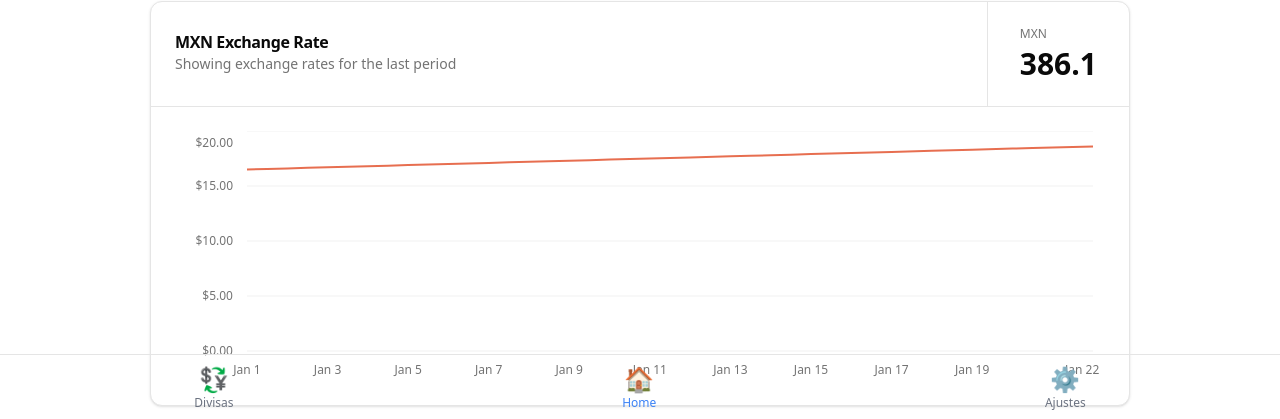
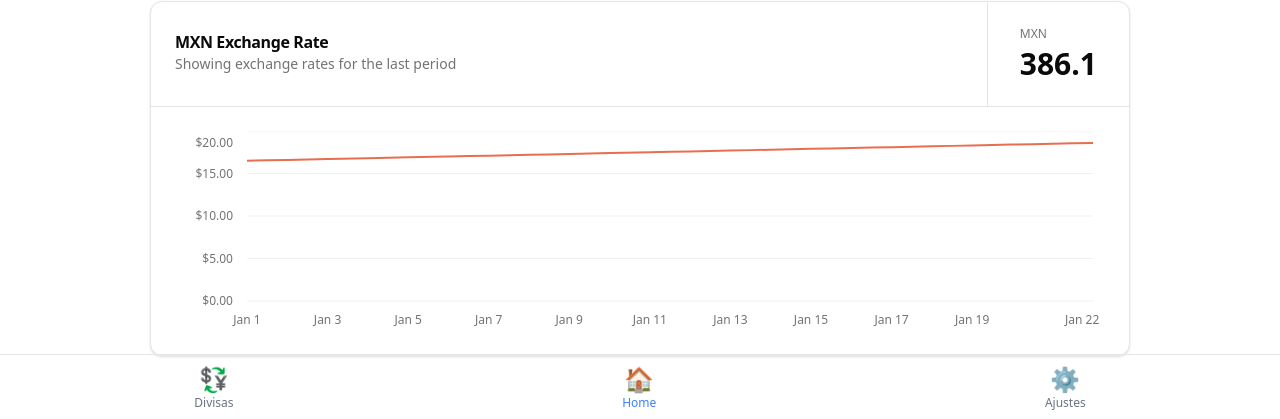
Before and after one commit to AbelardoReyes/AppConversion, a React (Vite) app: page /Home in a window 1280 px wide. Shown: the part 381-800 px from the top of the page. Built offline with nearby package versions, Linux system fonts and the light colour scheme.

Commit message:
adding exchange

```diff
--- a/src/App.tsx
+++ b/src/App.tsx
@@ -1,4 +1,4 @@
-import React, { useEffect, useState } from "react";
+import { useEffect, useState } from "react";
 import Divisas from "./components/divisas/Divisas";
 import Home from "./components/home/Home";
 import Ajustes from "./components/ajustes/Ajustes";
@@ -35,7 +35,8 @@ export default function App() {
           <Route path="/divisas/edit/:divisa" element={<EditDivisa />} />
           <Route path="/ajustes" element={<Ajustes />} />
         </Routes>
-      </div>{" "}
+      </div>
+      {" "}
       {hidden ? (
         <></>
       ) : (
--- a/src/components/charts/ExchangeChart.tsx
+++ b/src/components/charts/ExchangeChart.tsx
@@ -73,7 +73,7 @@ export default function ExchangeChart() {
       <CardContent className="px-2 sm:p-6">
         <ChartContainer
           config={chartConfig}
-          className="aspect-auto h-[250px] w-full"
+          className="aspect-auto h-[200px] w-full"
         >
           <LineChart
             accessibilityLayer
```
Also changed, not shown: src/components/home/Home.tsx (+4 -5 lines).
